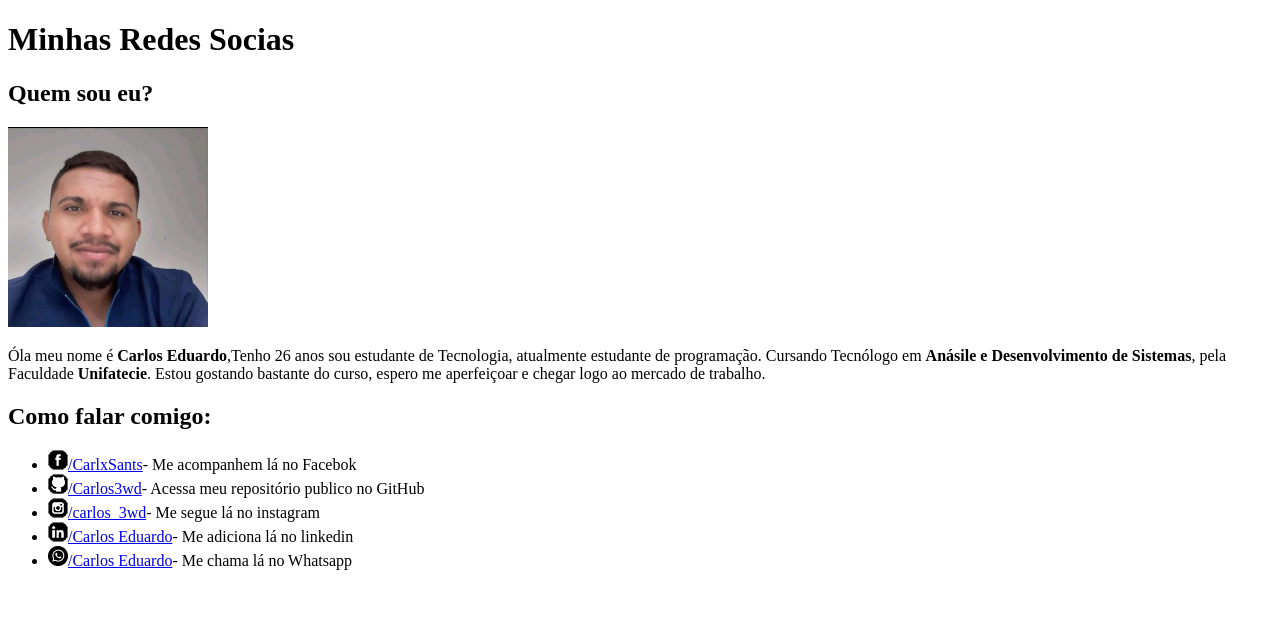
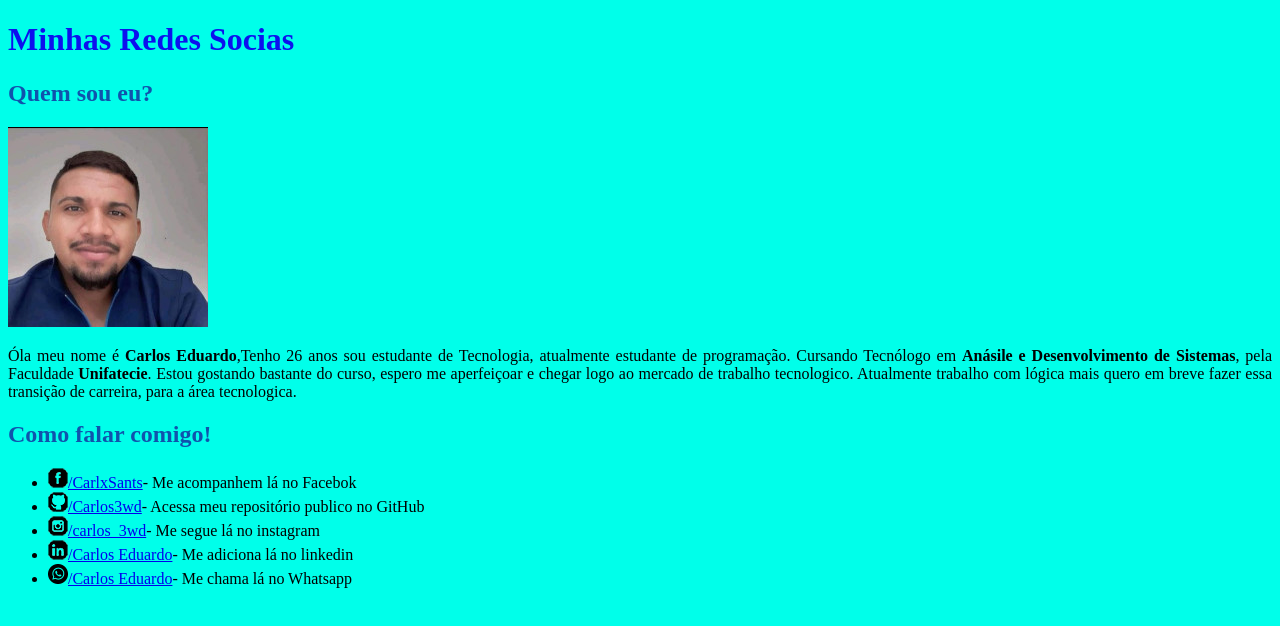
Before and after one commit to Carlos3wd/Meu-desafio, a plain HTML site: page index.html in a window 1280 px wide. Drawn offline with Linux system fonts and the light colour scheme.

Commit message:
style
Adicionei é style css, pois não tinha nenhum estilo

```diff
--- a/index.html
+++ b/index.html
@@ -5,15 +5,15 @@
     <meta http-equiv="X-UA-Compatible" content="IE=edge">
     <meta name="viewport" content="width=device-width, initial-scale=1.0">
     <title>Quem sou eu</title>
-    <style>
-    </style>
+   <link rel="stylesheet" href="style.css">
 </head>
 <body>
     <h1>Minhas Redes Socias</h1>
     <h2>Quem sou eu?</h2>
     <img src="imagem/foto_1.jpg"foto calx>
-    <p>Óla meu nome é <b>Carlos Eduardo</b>,Tenho 26 anos sou estudante de Tecnologia, atualmente estudante de programação. Cursando Tecnólogo em <b>Anásile e Desenvolvimento de Sistemas</b>, pela Faculdade <b>Unifatecie</b>. Estou gostando bastante do curso, espero me aperfeiçoar e chegar logo ao mercado de trabalho.</p>
-    <h2>Como falar comigo:</h2>
+    <p>Óla meu nome é <b>Carlos Eduardo</b>,Tenho 26 anos sou estudante de Tecnologia, atualmente estudante de programação. Cursando Tecnólogo em <b>Anásile e Desenvolvimento de Sistemas</b>, pela Faculdade <b>Unifatecie</b>. Estou gostando bastante do curso, espero me aperfeiçoar e chegar logo ao mercado de trabalho tecnologico.
+    Atualmente trabalho com lógica mais quero em breve fazer essa transição de carreira, para a área tecnologica.</p>
+    <h2>Como falar comigo!</h2>
     <ul>
         <li>  <img src="icone/icone-facebook.png"   alt="ione"><a href="https://www.facebook.com/">/CarlxSants</a>- Me acompanhem lá no Facebok</li>
         <li> <img src="icone/icone-github.png" alt="git"><a href="https://github.com/">/Carlos3wd</a>- Acessa meu repositório publico no GitHub
--- /dev/null
+++ b/style.css
@@ -0,0 +1,13 @@
+@charset "UTF-8";
+body {
+    background-color: rgb(0, 255, 234);
+}
+h1 {
+color: rgb(13, 17, 238);
+}
+h2 {
+    color: rgb(16, 83, 172);
+}
+p{
+    text-align: justify ;
+}
```
